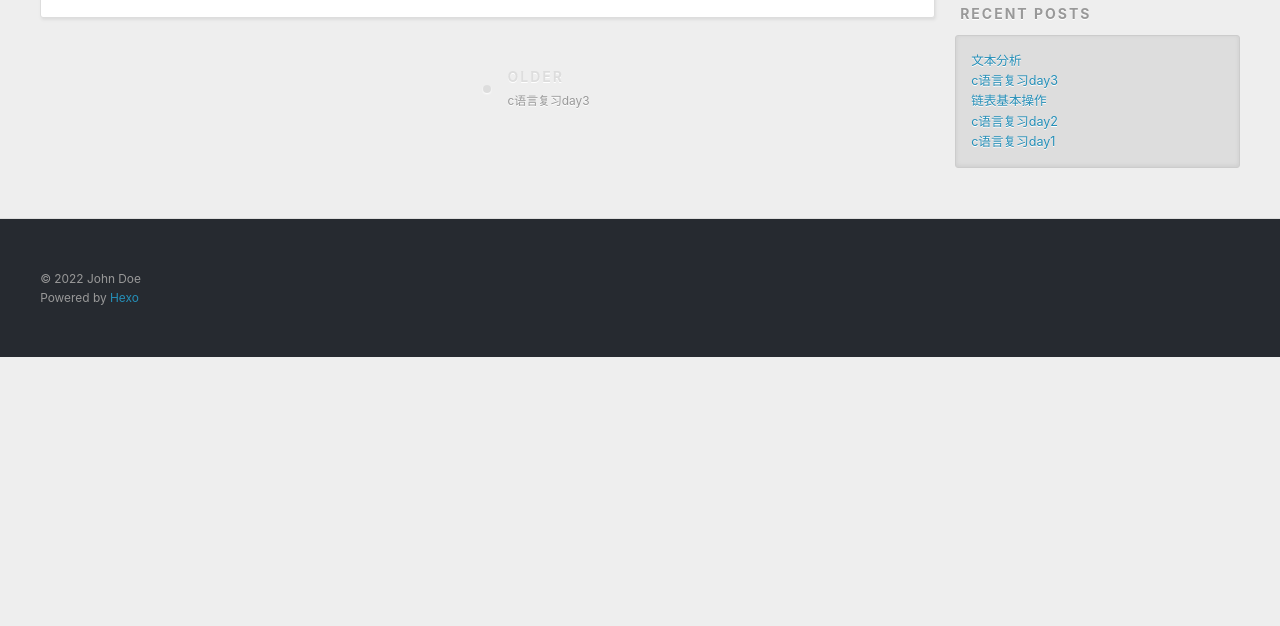
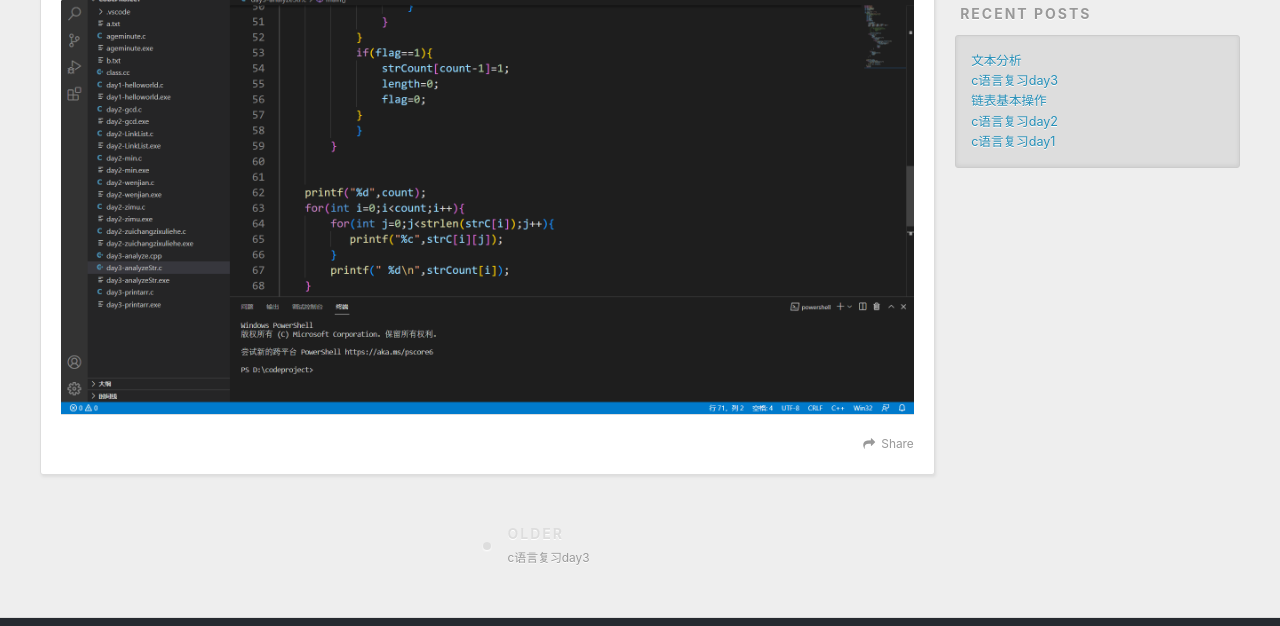
Before and after one commit to A1aCr1ty/Nanisha430.github.io, a plain HTML site: page 2022/07/26/文本分析/index.html in a window 1280 px wide. Shown: the part 474-1100 px from the top of the page. Before the commit the page ends 831 px from the top, so only its background shows below. Drawn offline with nearby package versions, Linux system fonts and the light colour scheme.

Commit message:
Site updated: 2022-07-26 13:46:16

```diff
--- a/2022/07/26/文本分析/index.html
+++ b/2022/07/26/文本分析/index.html
@@ -12,10 +12,12 @@
 <meta property="og:url" content="http://example.com/2022/07/26/%E6%96%87%E6%9C%AC%E5%88%86%E6%9E%90/index.html">
 <meta property="og:site_name" content="Hexo">
 <meta property="og:locale" content="en_US">
+<meta property="og:image" content="http://example.com/2022/07/26/%E6%96%87%E6%9C%AC%E5%88%86%E6%9E%90/image-20220726133641984.png">
 <meta property="article:published_time" content="2022-07-26T05:11:54.000Z">
-<meta property="article:modified_time" content="2022-07-26T05:43:18.838Z">
+<meta property="article:modified_time" content="2022-07-26T05:45:51.521Z">
 <meta property="article:author" content="John Doe">
 <meta name="twitter:card" content="summary">
+<meta name="twitter:image" content="http://example.com/2022/07/26/%E6%96%87%E6%9C%AC%E5%88%86%E6%9E%90/image-20220726133641984.png">
 
     <link rel="alternate" href="/atom.xml" title="Hexo" type="application/atom+xml">
 
@@ -86,7 +88,7 @@
 
     <div class="article-entry" itemprop="articleBody">
 
-
+        <img src="/2022/07/26/%E6%96%87%E6%9C%AC%E5%88%86%E6%9E%90/image-20220726133641984.png" class>
 
 
     </div>
```
Also changed, not shown: index.html (+1 -1 lines).
